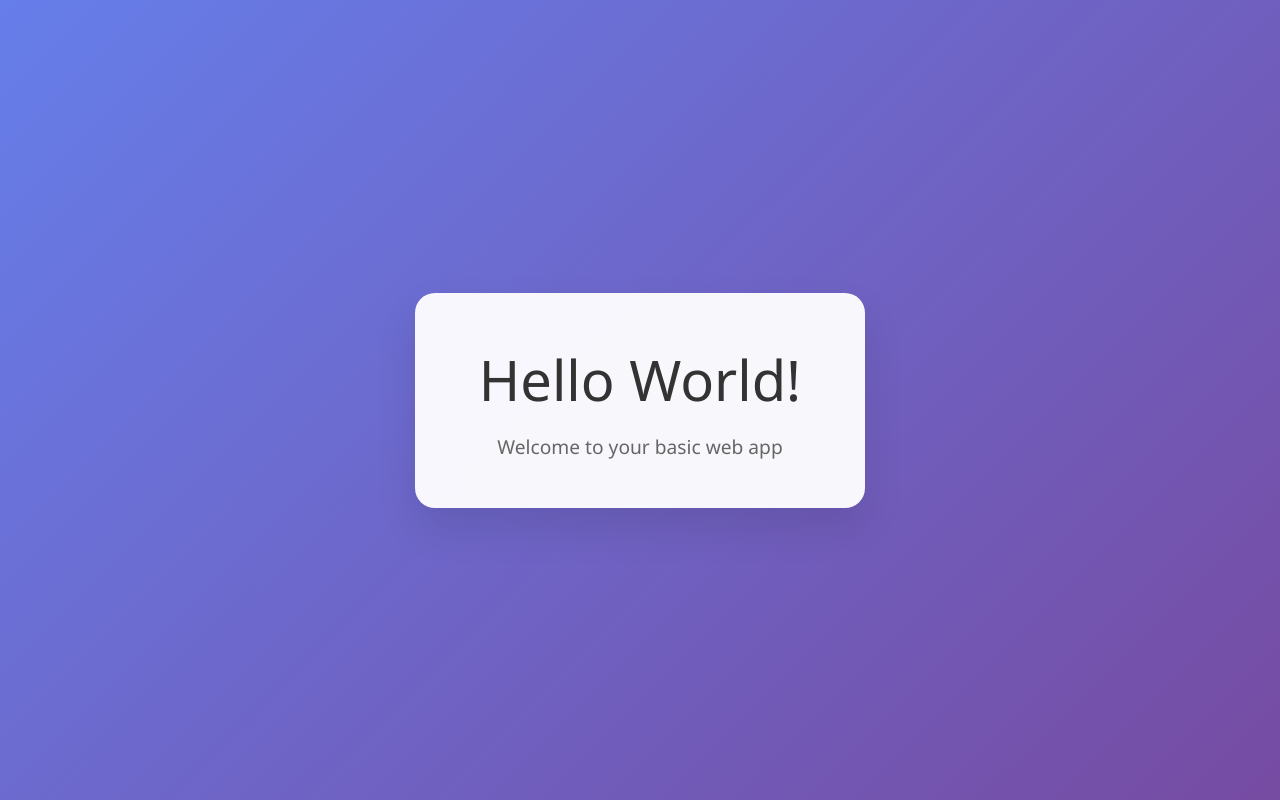
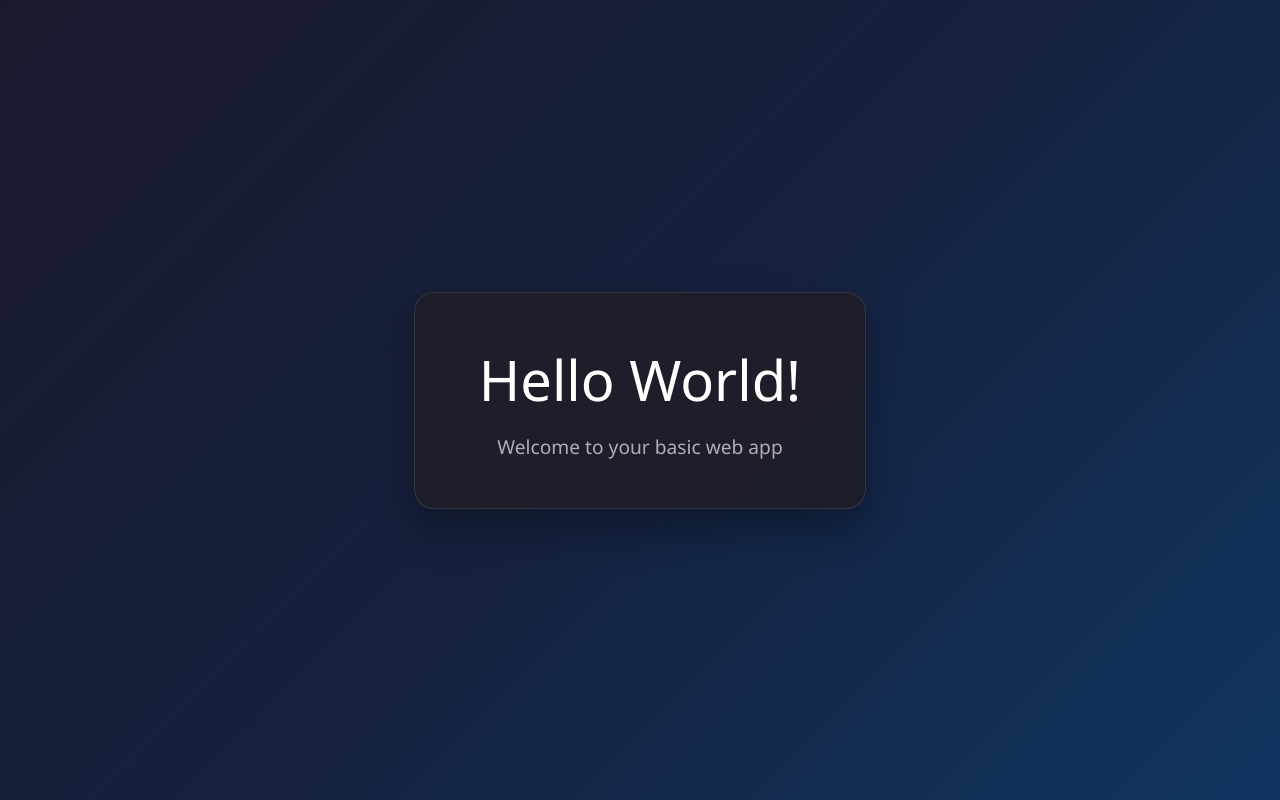
Before and after one commit to Dvoegt/MySimpleWebAPP, a plain HTML site: page index.html in a window 1280 px wide. Drawn offline with Linux system fonts and the light colour scheme.

Commit message:
Changing to dark mode

```diff
--- a/index.html
+++ b/index.html
@@ -13,7 +13,7 @@
 
         body {
             font-family: 'Segoe UI', Tahoma, Geneva, Verdana, sans-serif;
-            background: linear-gradient(135deg, #667eea 0%, #764ba2 100%);
+            background: linear-gradient(135deg, #1a1a2e 0%, #16213e 50%, #0f3460 100%);
             min-height: 100vh;
             display: flex;
             justify-content: center;
@@ -22,23 +22,24 @@
 
         .container {
             text-align: center;
-            background: rgba(255, 255, 255, 0.95);
+            background: rgba(30, 30, 40, 0.9);
             padding: 3rem 4rem;
             border-radius: 20px;
-            box-shadow: 0 20px 40px rgba(0, 0, 0, 0.1);
+            box-shadow: 0 20px 40px rgba(0, 0, 0, 0.3);
             backdrop-filter: blur(10px);
             animation: fadeIn 1s ease-in;
+            border: 1px solid rgba(255, 255, 255, 0.1);
         }
 
         h1 {
-            color: #333;
+            color: #ffffff;
             font-size: 3.5rem;
             margin-bottom: 1rem;
             font-weight: 300;
         }
 
         p {
-            color: #666;
+            color: #b0b0b0;
             font-size: 1.2rem;
             margin-top: 1rem;
         }
```
